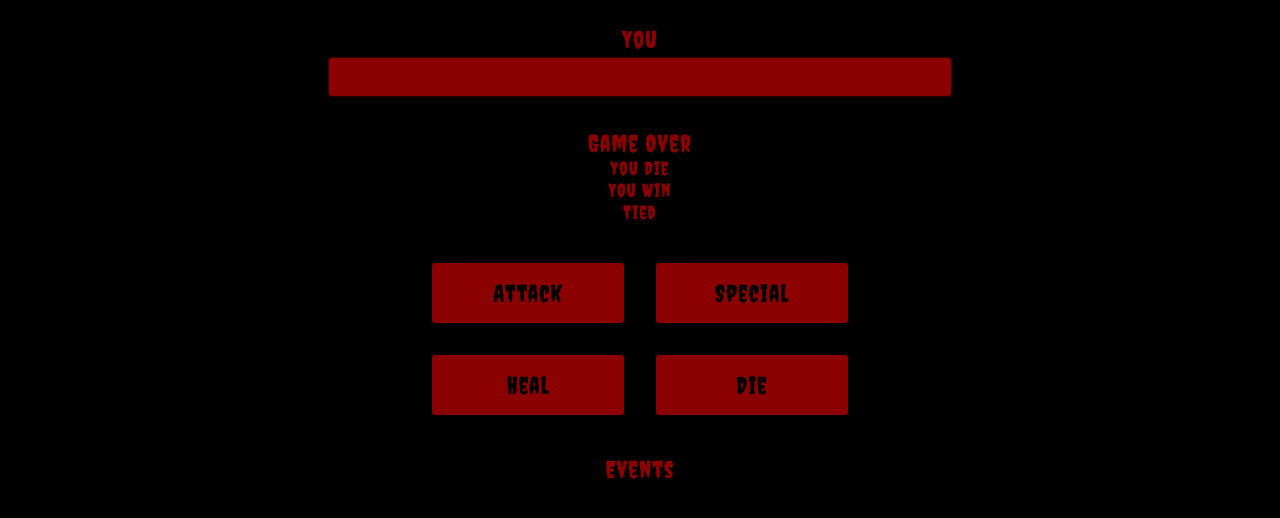
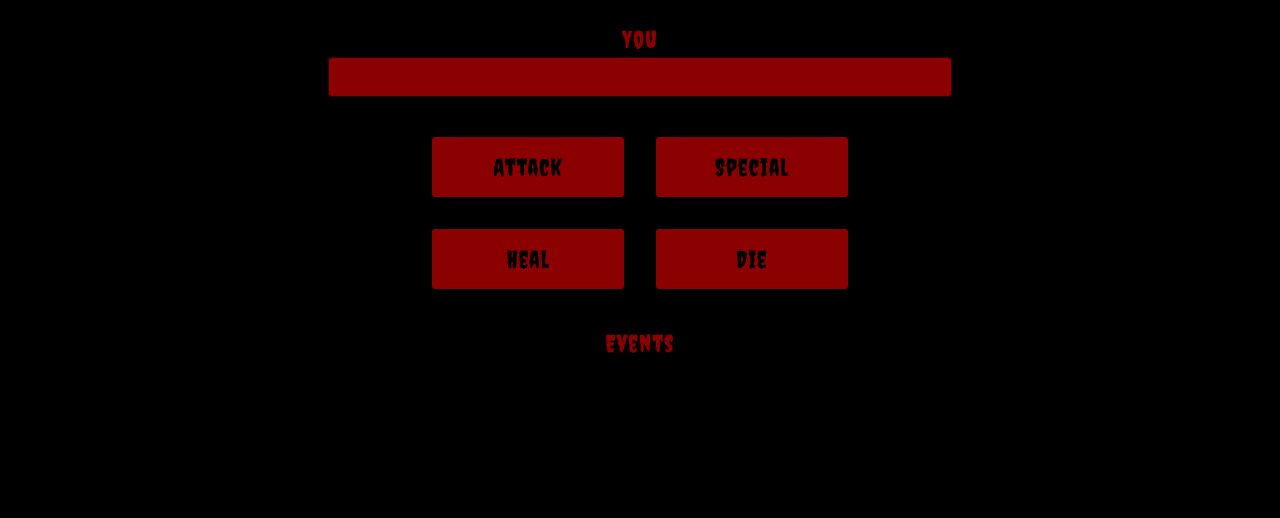
Before and after one commit to Nimira43/Basilisk, a plain HTML site: page index.html in a window 1280 px wide. Shown: the part 180-698 px from the top of the page. Drawn offline with nearby package versions, Linux system fonts and the light colour scheme.

Commit message:
Setting up message to display when game over.

```diff
--- a/index.html
+++ b/index.html
@@ -31,11 +31,11 @@
         </div>
       </div>
     </section>
-    <section class="container">
+    <section class="container" v-if="winner">
       <h2>Game Over</h2>
-      <h3>You Die</h3>
-      <h3>You Win</h2>
-      <h3>Tied</h3>
+      <h3 v-if="winner === 'basilisk'">You Die</h3>
+      <h3 v-else-if="winner === 'player'">You Win</h2>
+      <h3 v-else>Tied</h3>
     </section>
     <section id="controls">
       <button @click="attackBasilisk">Attack</button>
```
